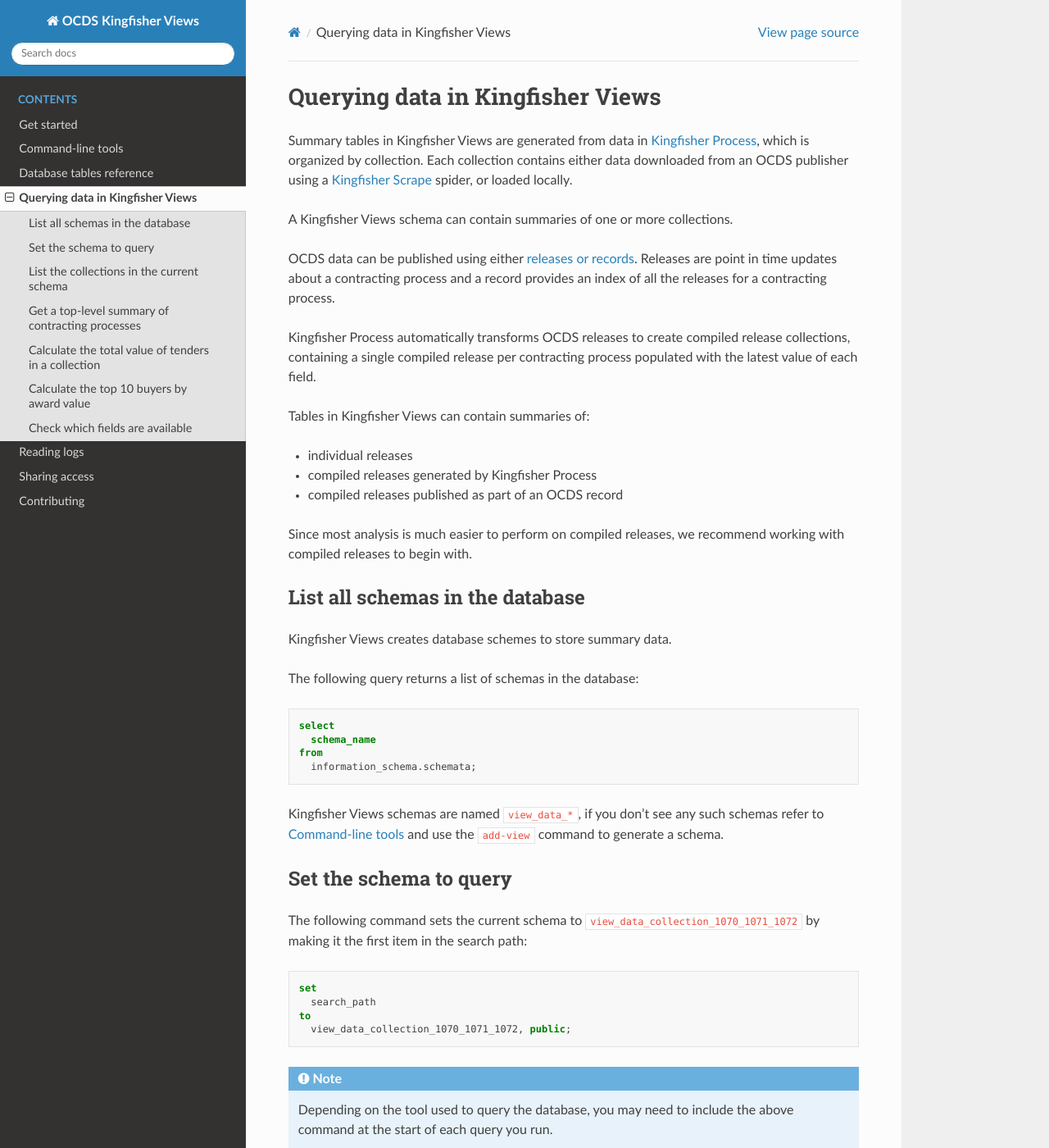
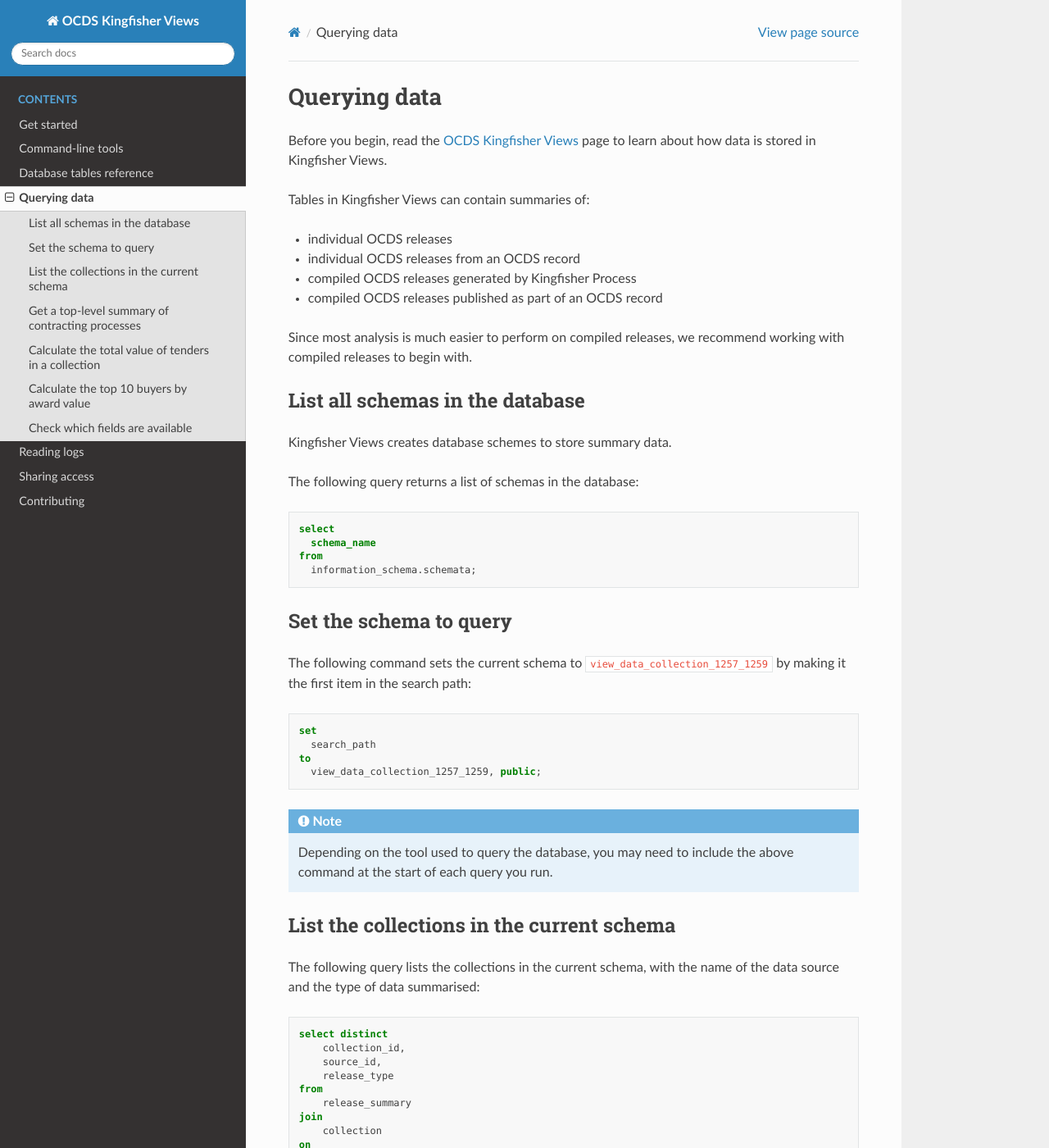
Before and after one commit to open-contracting/kingfisher-summarize, a Sphinx documentation site: the page built from docs/querying-data.rst, in a window 1280 px wide and 1400 px high. Shown: the whole window at 82% size. Built offline with Sphinx 7.4.7 and the Read the Docs theme 2.0.0, drawn with Linux system fonts in a browser that asks for light colours; some of the changed text lies outside the part shown.

Commit message:
update querying data documentation

```diff
--- a/docs/database.rst
+++ b/docs/database.rst
@@ -11,6 +11,7 @@
 
 Otherwise, the :ref:`add-view` command *with* the ``--dontbuild`` flag creates the :ref:`metadata` tables only, the :ref:`field-counts` command creates the :ref:`fields` tables, and the :ref:`refresh-views` command creates the rest.
 
+.. _relationships:
 How tables are related
 ~~~~~~~~~~~~~~~~~~~~~~
 
@@ -98,6 +99,7 @@
 
 These tables are created and populated by ``008-release.sql``.
 
+.. _release_summary:
 release_summary
 ~~~~~~~~~~~~~~~
 
@@ -199,6 +201,7 @@
 
 These tables are created and populated by ``005-tender.sql``.
 
+.. _tender_summary:
 tender_summary
 ~~~~~~~~~~~~~~
 
--- a/docs/querying-data.rst
+++ b/docs/querying-data.rst
@@ -1,19 +1,14 @@
-Querying data in Kingfisher Views
-=================================
+Querying data
+=============
 
-Summary tables in Kingfisher Views are generated from data in `Kingfisher Process <https://kingfisher-process.readthedocs.io/en/latest/>`__, which is organized by collection. Each collection contains either data downloaded from an OCDS publisher using a `Kingfisher Scrape <https://kingfisher-scrape.readthedocs.io/en/latest/>`__ spider, or loaded locally.
-
-A Kingfisher Views schema can contain summaries of one or more collections.
-
-OCDS data can be published using either `releases or records <https://standard.open-contracting.org/latest/en/getting_started/releases_and_records/>`__. Releases are point in time updates about a contracting process and a record provides an index of all the releases for a contracting process.
-
-Kingfisher Process automatically transforms OCDS releases to create compiled release collections,  containing a single compiled release per contracting process populated with the latest value of each field.
+Before you begin, read the :doc:`index` page to learn about how data is stored in Kingfisher Views.
 
 Tables in Kingfisher Views can contain summaries of:
 
-* individual releases
-* compiled releases generated by Kingfisher Process
-* compiled releases published as part of an OCDS record
+* individual OCDS releases
+* individual OCDS releases from an OCDS record
+* compiled OCDS releases generated by Kingfisher Process
+* compiled OCDS releases published as part of an OCDS record
 
 Since most analysis is much easier to perform on compiled releases, we recommend working with compiled releases to begin with.
 
@@ -31,19 +26,17 @@
   from
     information_schema.schemata;
 
-Kingfisher Views schemas are named ``view_data_*``, if you don't see any such schemas refer to :doc:`cli/index` and use the ``add-view`` command to generate a schema.
-
 Set the schema to query
 -----------------------
 
-The following command sets the current schema to ``view_data_collection_1070_1071_1072`` by making it the first item in the search path:
+The following command sets the current schema to ``view_data_collection_1257_1259`` by making it the first item in the search path:
 
 .. code-block:: sql
 
   set
     search_path
   to
-    view_data_collection_1070_1071_1072, public;
+    view_data_collection_1257_1259, public;
 
 .. note::
 
@@ -82,7 +75,7 @@
 
 Use one of the ``collection_id`` returned by the previous query to filter your results to a single collection. To get a summary of a whole contracting process rather choose a ``compiled_release`` or ``record`` collection.
 
-The following query returns a top-level summary of the first 3 contracting processes in collection ``1060``.
+The following query returns a top-level summary of the first 3 contracting processes in collection ``1259``.
 
 .. code-block:: sql
 
@@ -91,10 +84,10 @@
   from
       release_summary
   where
-      collection_id = 1060
+      collection_id = 1259
   limit 3;
 
-To learn more about the summaries and aggregates in the ``release_summary`` table, refer to the :doc:`database`.
+To learn more about the summaries and aggregates in the ``release_summary`` table, refer to the :ref:`release_summary` documentation.
 
 To get data from a different collection, change the ``collection_id`` parameter.
 
@@ -103,7 +96,7 @@
 
 Summary data on tenders is stored in the ``tender_summary`` table.
 
-The following query calculates the total value of tenders diaggregated by currency and tender status in collection ``1060``.
+The following query calculates the total value of tenders disaggregated by currency and tender status in collection ``1259``.
 
 .. code-block:: sql
 
@@ -114,7 +107,7 @@
   from
     tender_summary
   where
-    collection_id = 1060
+    collection_id = 1259
   group by
     tender_value_currency,
     tender_status
@@ -139,13 +132,13 @@
 
 Summary data on buyers is stored in the ``buyer_summary`` table and summary data on awards is stored in the ``award_summary`` table.
 
-To join summary tables, use the ``id`` column, which uniquely identifies a release. To learn more about the relationships between tables refer to the :doc:`database`.
+To join summary tables, use the ``id`` column, which uniquely identifies a release. To learn more about the relationships between tables refer to the :ref:`relationships` documentation.
 
 The ``buyer_summary`` table doesn't include the buyer's name, however the ``buyer`` column contains a jsonb blob of the buyer  for each contracting process, which this can be extracted from.
 
 Most summary tables in Kingfisher Views include a column containing jsonb blobs of the object the summary relates to.
 
-The following query calculates the top 10 buyers by award value for collection ``1060``, disaggregated by currency and counting 'active' awards only:
+The following query calculates the top 10 buyers by award value for collection ``1259``, disaggregated by currency and counting 'active' awards only:
 
 .. code-block:: sql
 
@@ -159,7 +152,7 @@
   join
       buyer_summary on awards_summary.id = buyer_summary.id
   where
-      awards_summary.collection_id = 1060
+      awards_summary.collection_id = 1259
   and
       awards_summary.award_value_amount > 0 --filter out awards with no value
   and
@@ -199,5 +192,5 @@
     *
   from
     field_counts
-  and
+  where
     path in ('tender/value/amount', 'tender/procurementMethod')
```
Also changed, not shown: other parts of docs/querying-data.rst (+1 -1 lines).
